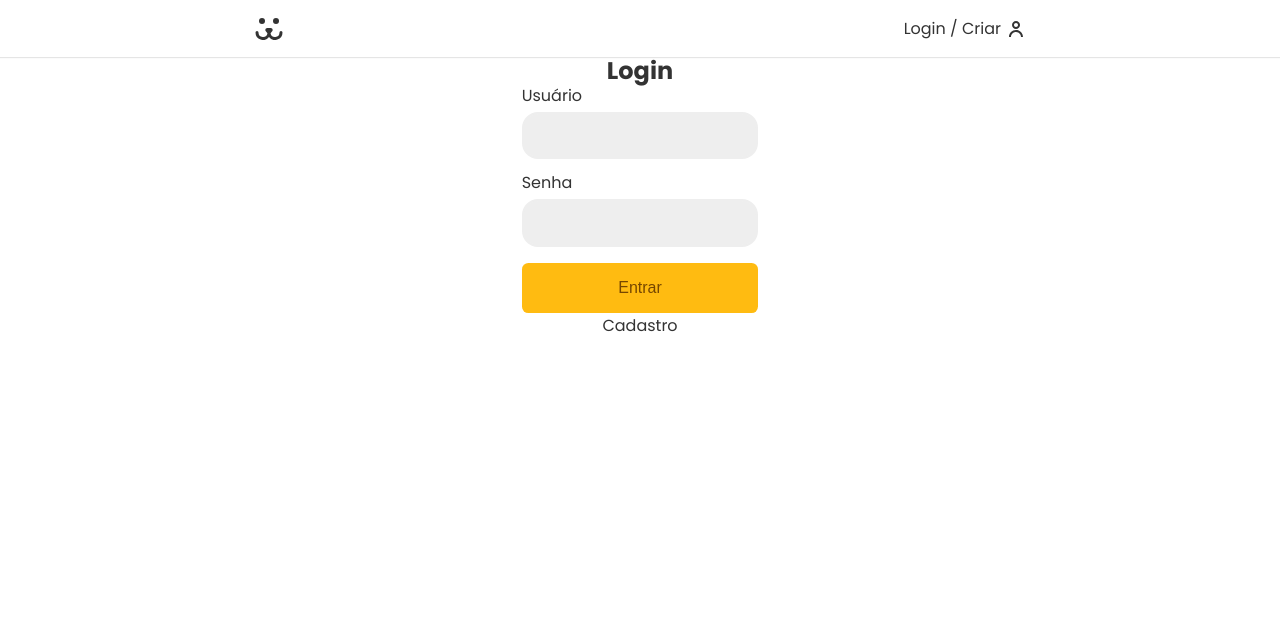
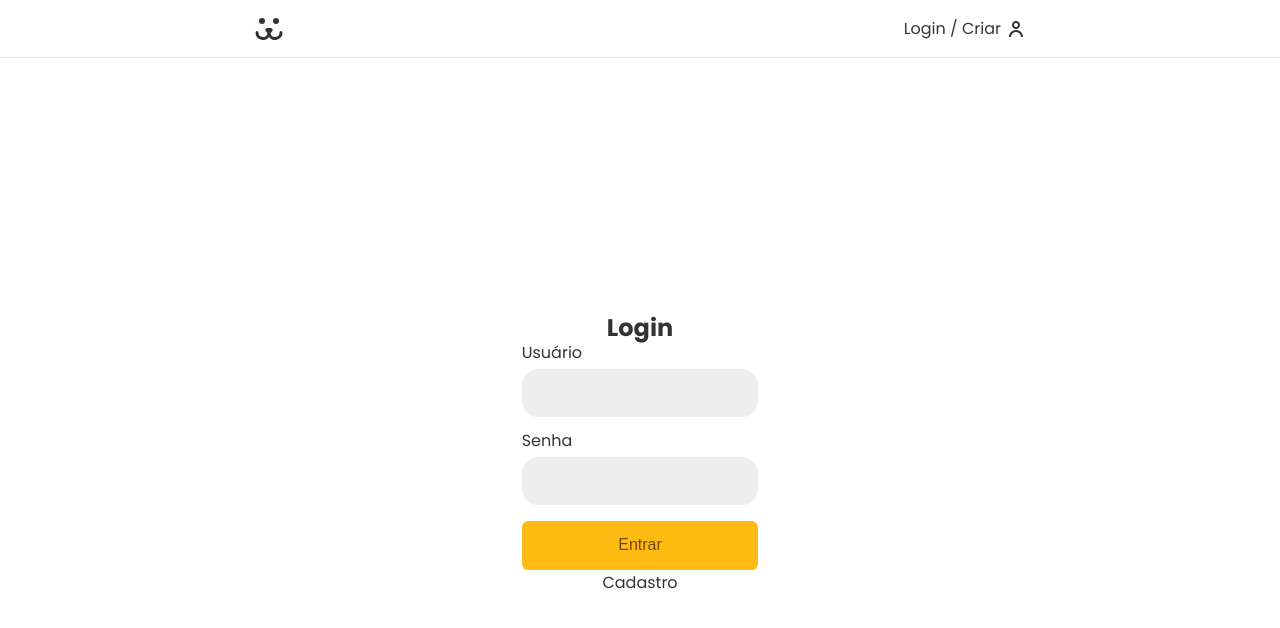
Before and after one commit to LucasBlunTT/dog-nextjs-tailwind, a Next.js app: page /login in a window 1280 px wide. Shown: the top 628 px of the page. Built offline with nearby package versions, Linux system fonts and the light colour scheme.

Commit message:
componente de error criado

```diff
--- a/package.json
+++ b/package.json
@@ -9,6 +9,7 @@
     "lint": "next lint"
   },
   "dependencies": {
+    "aos": "^2.3.4",
     "autoprefixer": "10.4.14",
     "eslint": "8.45.0",
     "eslint-config-next": "13.4.11",
--- a/src/app/globals.css
+++ b/src/app/globals.css
@@ -49,4 +49,5 @@ input:hover{
 
   a {
     text-decoration: none;
+    color: #333;
   }
--- a/src/app/layout.jsx
+++ b/src/app/layout.jsx
@@ -17,6 +17,7 @@ export const metadata = {
 };
 
 export default function RootLayout({ children }) {
+
   return (
     <html lang="en">
       <body className={poppins.className}>
--- a/src/app/login/page.jsx
+++ b/src/app/login/page.jsx
@@ -8,8 +8,13 @@ import { UserContext } from '@/context/UserContext';
 import Link from 'next/link';
 import React, { useContext } from 'react';
 import { useRouter } from 'next/navigation';
+import AOS from 'aos';
+import 'aos/dist/aos.css';
+import Error from '@/components/Error';
 
 export default function Login() {
+  AOS.init();
+
   const router = useRouter();
   const username = useForm();
   const password = useForm();
@@ -27,7 +32,10 @@ export default function Login() {
   }
 
   return (
-    <section>
+    <section
+      data-aos="fade-right"
+      className="w-screen h-screen flex items-center mx-auto"
+    >
       <Container className="flex-col">
         <h1>Login</h1>
         <form action="" onSubmit={handlesubmit} className="flex flex-col">
@@ -38,7 +46,7 @@ export default function Login() {
           ) : (
             <Button>Entrar</Button>
           )}
-          {error && <p>{error}</p>}
+          {error && <Error error={error} />}
         </form>
         <Link href={'/login/criar'}>Cadastro</Link>
       </Container>
--- /dev/null
+++ b/src/components/Error/index.jsx
@@ -0,0 +1,6 @@
+import React from 'react';
+
+export default function Error({ error }) {
+  if (!error) return null;
+  return <p className="text-[#f31] my-4 mx-0">{error}</p>;
+}
```
Also changed, not shown: 1 other file (tests, documents, lock files or other folders).
